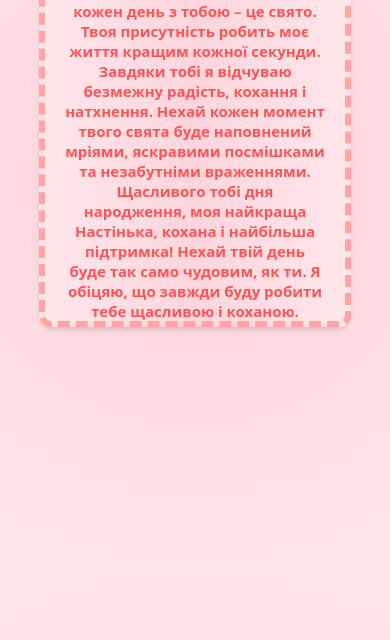
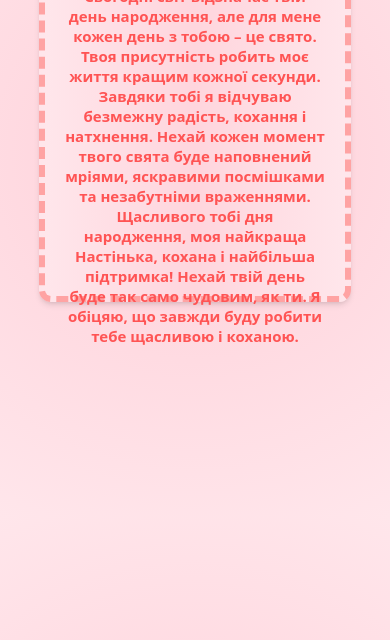
Before and after one commit to kitt5554/Happy-Birthday-1, a plain HTML site: page index.html in a window 390 px wide. Shown: the part 204-844 px from the top of the page. Drawn offline with Linux system fonts and the light colour scheme.

Commit message:
Update style.css

```diff
--- a/style.css
+++ b/style.css
@@ -52,4 +52,7 @@ img{
     .a{
         margin-top: -465px;
     }
+    .main-1{
+        height: 400px;
+    }
 }
```
